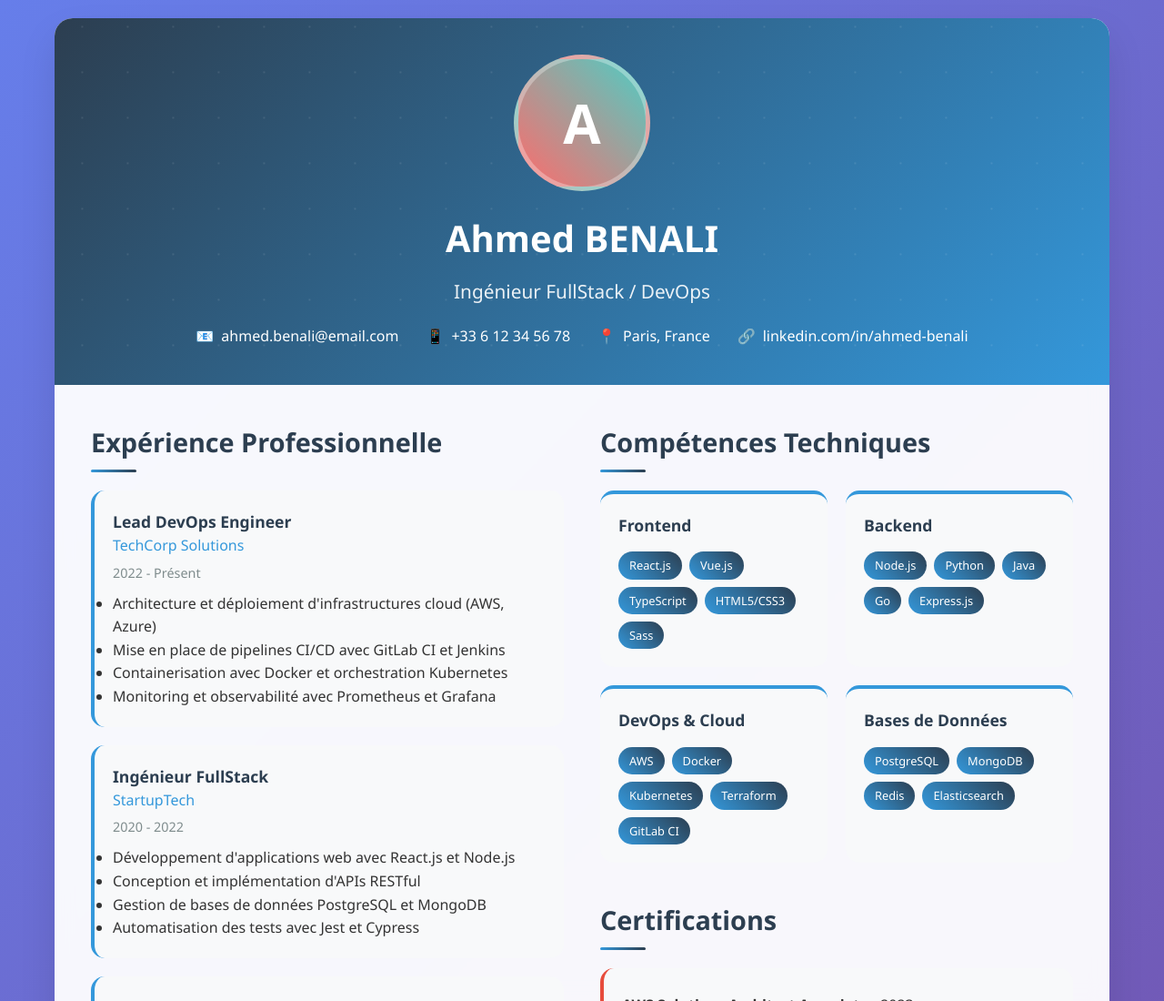
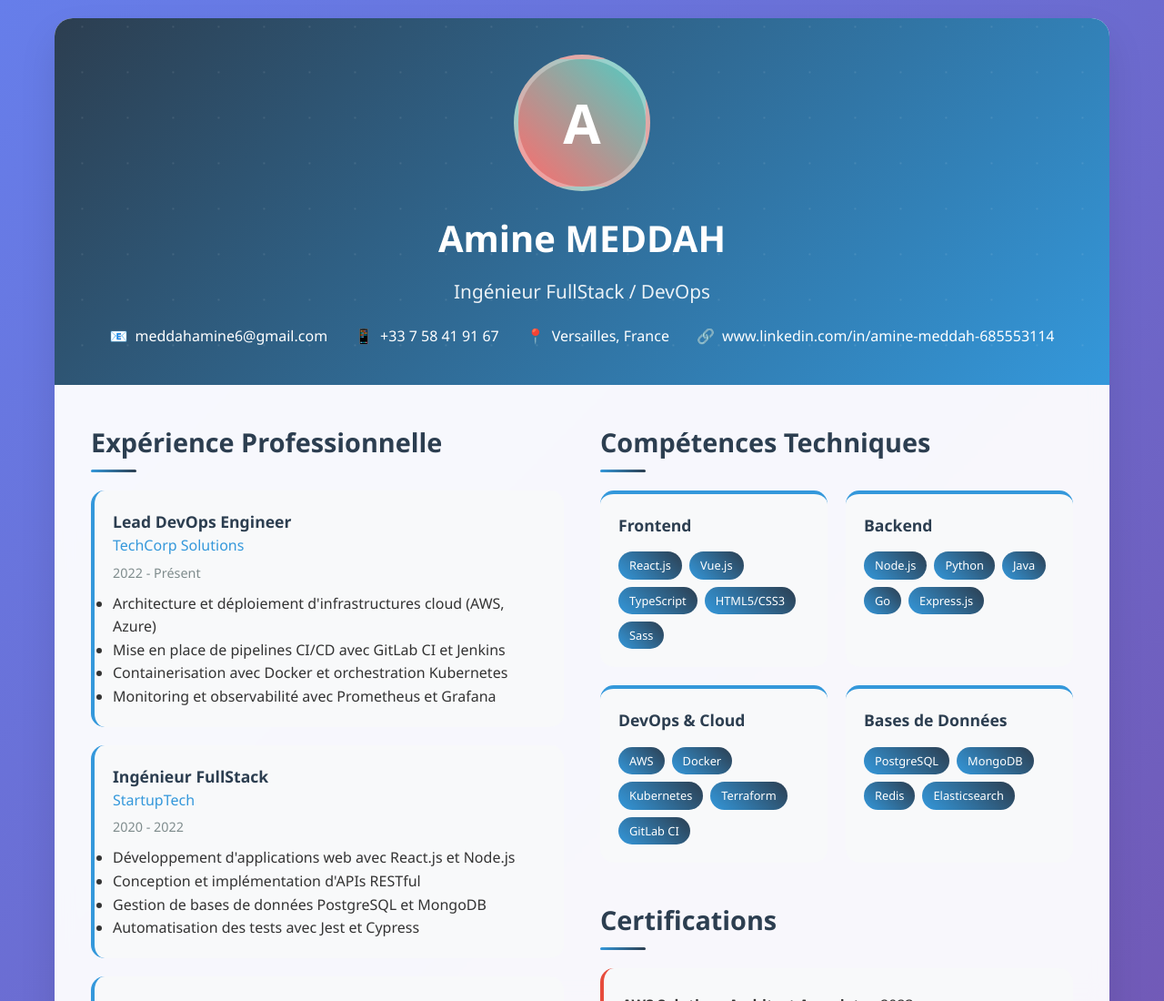
Before and after one commit to meddahamine/mon-cv-amed, a plain HTML site: page index.html in a window 1280 px wide. Shown: the top 1100 px of the page at 91% size. Drawn offline with Linux system fonts and the light colour scheme.

Commit message:
Update index.html

```diff
--- a/index.html
+++ b/index.html
@@ -3,7 +3,7 @@
 <head>
     <meta charset="UTF-8">
     <meta name="viewport" content="width=device-width, initial-scale=1.0">
-    <title>Amine - Ingénieur FullStack/DevOps</title>
+    <title>Amine MEDDAH - Ingénieur FullStack/DevOps</title>
     <style>
         * {
             margin: 0;
@@ -309,24 +309,24 @@
         <div class="cv-card">
             <div class="header">
                 <div class="profile-img">A</div>
-                <h1 class="name">Ahmed BENALI</h1>
+                <h1 class="name">Amine MEDDAH</h1>
                 <p class="title">Ingénieur FullStack / DevOps</p>
                 <div class="contact-info">
                     <div class="contact-item">
                         <span>📧</span>
-                        <span>ahmed.benali@email.com</span>
+                        <span>meddahamine6@gmail.com</span>
                     </div>
                     <div class="contact-item">
                         <span>📱</span>
-                        <span>+33 6 12 34 56 78</span>
+                        <span>+33 7 58 41 91 67</span>
                     </div>
                     <div class="contact-item">
                         <span>📍</span>
-                        <span>Paris, France</span>
+                        <span>Versailles, France</span>
                     </div>
                     <div class="contact-item">
                         <span>🔗</span>
-                        <span>linkedin.com/in/ahmed-benali</span>
+                        <span>www.linkedin.com/in/amine-meddah-685553114</span>
                     </div>
                 </div>
             </div>
```
